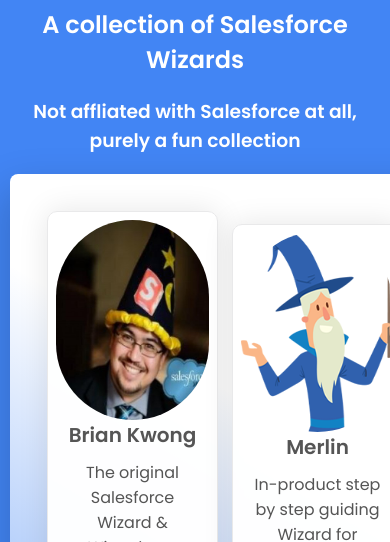
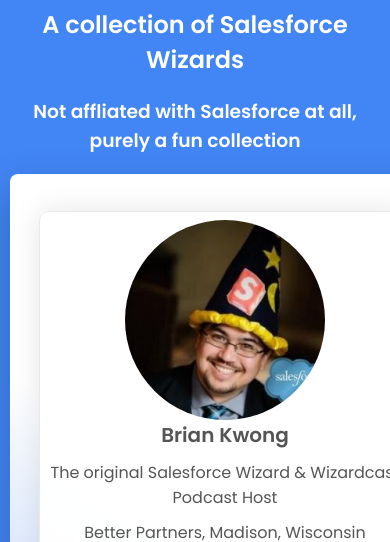
Before and after one commit to SalesforceWizards/SalesforceWizards.github.io, a plain HTML site: page index.html in a window 390 px wide. Shown: the part 112-654 px from the top of the page. Drawn offline with Linux system fonts and the light colour scheme.

Commit message:
Improved mobile

```diff
--- a/index.html
+++ b/index.html
@@ -89,6 +89,11 @@
 @media only screen and (max-width: 600px) {
     .person {
         width: 100%;
+        padding: 2% 0;
+    }
+
+    .containers {
+        flex-direction: column;
     }
 }
 
```
